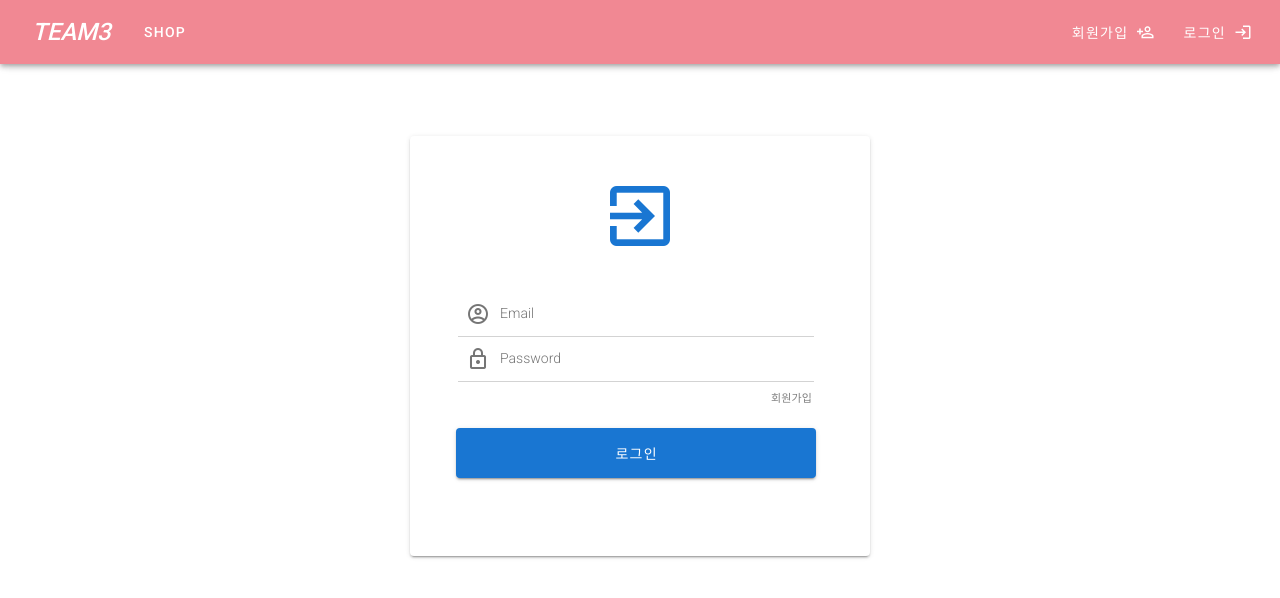
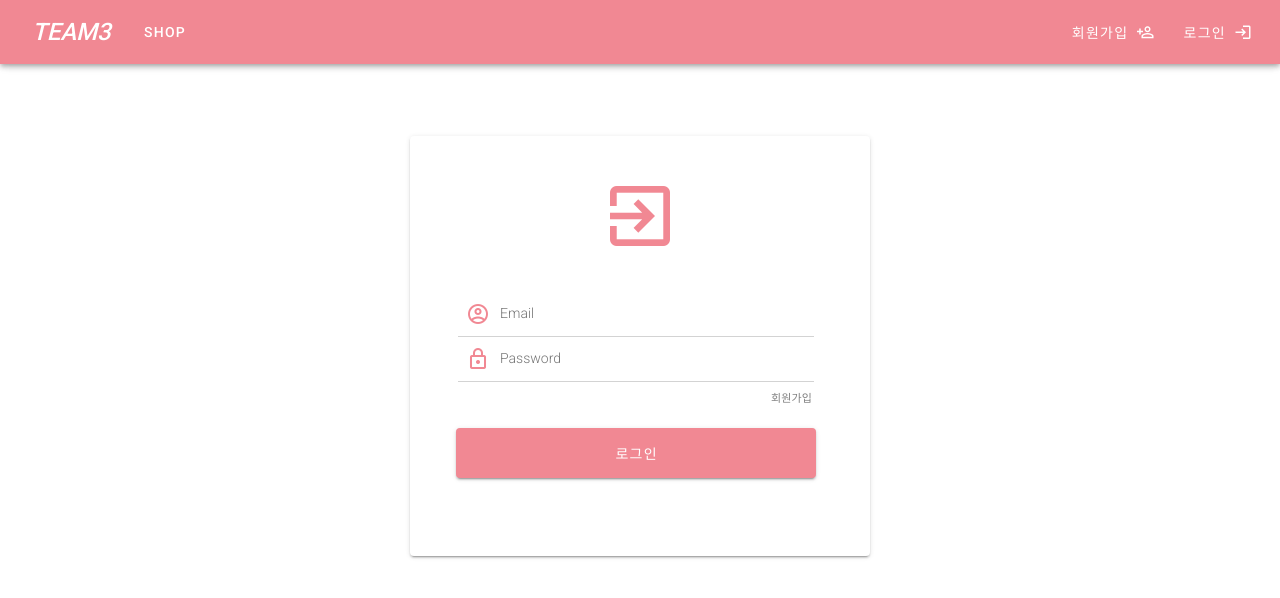
Before and after one commit to wlsdbwls/kdt1-study-3-team3-front, a Vue app: page /account-login in a window 1280 px wide. Shown: the top 598 px of the page. Built offline with nearby package versions, Linux system fonts and the light colour scheme.

Commit message:
style: [정다운] 로그인 페이지 버튼 컬러 변경 [FIS-2]

```diff
--- a/src/components/account/AccountLoginForm.vue
+++ b/src/components/account/AccountLoginForm.vue
@@ -2,7 +2,7 @@
     <v-container class="container">
     <v-card id="loginVcard" justify-center>
         <div style="display: flex; justify-content: center; padding-bottom: 20px; padding-top: 20px">
-            <v-icon size="80" color="primary">mdi-login-variant</v-icon>
+            <v-icon size="80" color="#f18893">mdi-login-variant</v-icon>
         </div>
         <div>
             <v-card-text>
@@ -10,13 +10,13 @@
                 <table id="loginTable">
                     <tr>
                         <td>
-                            <v-icon right>mdi-account-circle-outline</v-icon>
+                            <v-icon right color="#f18893">mdi-account-circle-outline</v-icon>
                             <input type="text" class="inputValue" v-model="email" placeholder="Email">
                         </td>
                     </tr>
                     <tr>
                         <td>
-                            <v-icon right>mdi-lock-outline</v-icon>
+                            <v-icon right color="#f18893">mdi-lock-outline</v-icon>
                             <input type="text" class="inputValue" v-model="password" placeholder="Password">
                         </td>
                     </tr>
@@ -27,7 +27,7 @@
                 </form>
 
                 <div id="loginSubmitBtn">
-                    <v-btn type="submit" width="360" height="50" color="primary" @click="onSubmit">로그인</v-btn>
+                    <v-btn type="submit" width="360" height="50" color="#f18893" @click="onSubmit" dark>로그인</v-btn>
                 </div>
             </v-card-text>
         </div>
@@ -90,8 +90,6 @@ export default {
         width: 320px;
         font-weight: 300;
         padding: 8px 10px;
-        /* border-bottom: 1px solid;
-        border-color: lightgray; */
     }
     #loginTable td {
         border-bottom: 1px solid;
```
